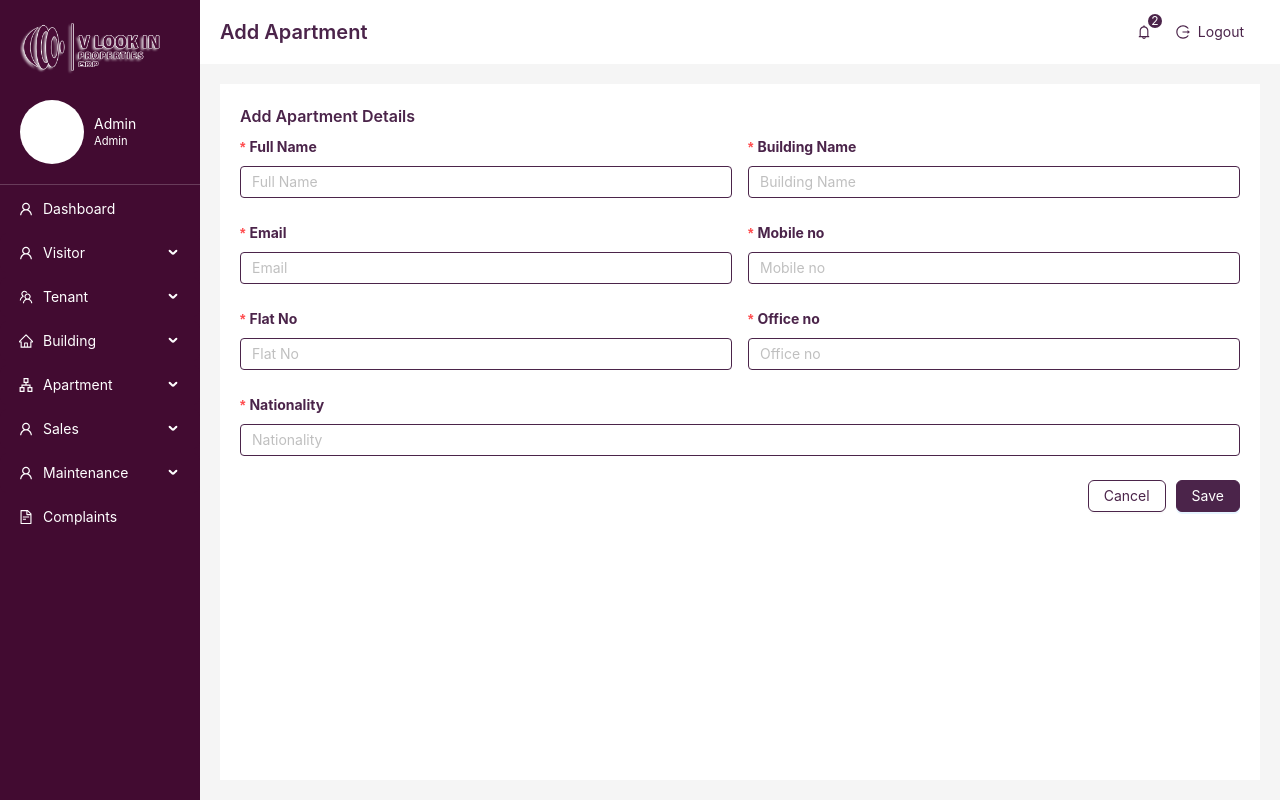
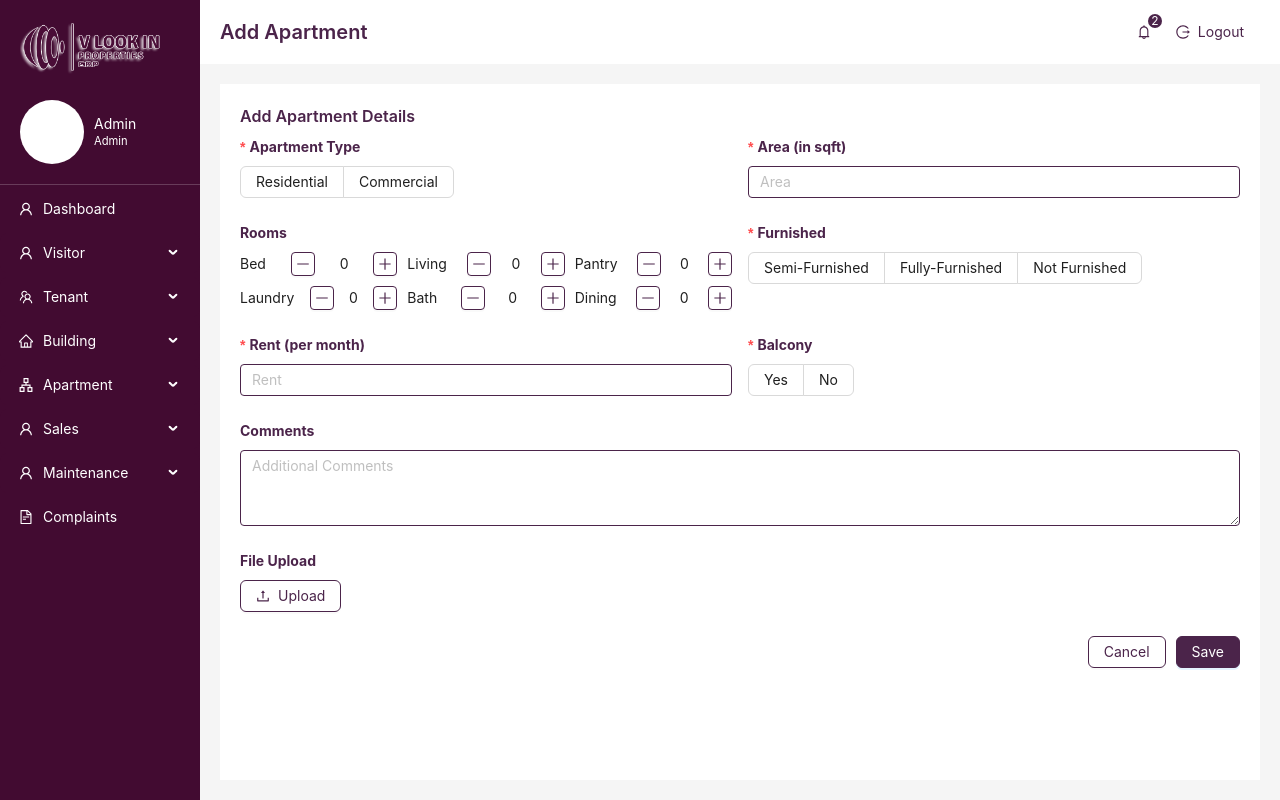
Before and after one commit to danish-abdullah/crems, a React (Create React App) app: page /#/add-apartment in a window 1280 px wide. Built offline with nearby package versions, Linux system fonts and the light colour scheme.

Commit message:
added add apartment form and view apartments view

```diff
--- a/src/pages/forms/AddApartment.js
+++ b/src/pages/forms/AddApartment.js
@@ -1,5 +1,6 @@
-import React from "react";
-import { Layout, Typography, Input, Button, Row, Col, Form } from "antd";
+import React, { useState } from "react";
+import { Layout, Typography, Input, Button, Form, Row, Col, Radio, Upload } from "antd";
+import { PlusOutlined, MinusOutlined, UploadOutlined } from "@ant-design/icons";
 import "../../App.css";
 import Sidebar from "../../components/AdminSidebar.js";
 import TitleHeader from "../../components/TitleHeader.js";
@@ -8,21 +9,31 @@ const { Content } = Layout;
 const { Title } = Typography;
 
 const AddApartment = () => {
-  const onFinish = (values) => {
-    console.log("Form values:", values);
+  const [roomCounts, setRoomCounts] = useState({
+    bed: 0,
+    living: 0,
+    pantry: 0,
+    laundry: 0,
+    bath: 0,
+    dining: 0,
+  });
+
+  const handleRoomCountChange = (room, increment) => {
+    setRoomCounts((prevCounts) => ({
+      ...prevCounts,
+      [room]: Math.max(0, prevCounts[room] + (increment ? 1 : -1)),
+    }));
   };
 
-  const onFinishFailed = (errorInfo) => {
-    console.error("Form failed:", errorInfo);
+  const onFinish = (values) => {
+    const apartmentDetails = { ...values, roomCounts };
+    console.log("Apartment details:", apartmentDetails);
   };
 
   return (
     <Layout style={{ minHeight: "100vh" }}>
       {/* Sidebar */}
-      <Sidebar
-        username="Admin"
-        role="Admin"
-      />
+      <Sidebar username="Admin" role="Admin" />
 
       {/* Main Content */}
       <Layout>
@@ -31,79 +42,100 @@ const AddApartment = () => {
           <Title level={5} style={{ color: "#4b244a" }}>
             Add Apartment Details
           </Title>
-          <Form
-            layout="vertical"
-            onFinish={onFinish}
-            onFinishFailed={onFinishFailed}
-          >
+          <Form layout="vertical" onFinish={onFinish}>
             <Row gutter={16}>
               <Col span={12}>
                 <Form.Item
-                  label="Full Name"
-                  name="fullName"
-                  rules={[{ required: true, message: "Please enter the full name" }]}
+                  label="Apartment Type"
+                  name="apartmentType"
+                  rules={[{ required: true, message: "Please select an apartment type" }]}
                 >
-                  <Input placeholder="Full Name" />
+                  <Radio.Group>
+                    <Radio.Button value="Residential">Residential</Radio.Button>
+                    <Radio.Button value="Commercial">Commercial</Radio.Button>
+                  </Radio.Group>
+                </Form.Item>
+                <Form.Item label="Rooms">
+                  <div style={{ display: "grid", gridTemplateColumns: "repeat(3, 1fr)", gap: "10px" }}>
+                    {Object.keys(roomCounts).map((room) => (
+                      <div
+                        key={room}
+                        style={{ display: "flex", alignItems: "center", justifyContent: "space-between", gap: "5px" }}
+                      >
+                        <span>{room.charAt(0).toUpperCase() + room.slice(1)}</span>
+                        <Button
+                          size="small"
+                          icon={<MinusOutlined />}
+                          onClick={() => handleRoomCountChange(room, false)}
+                        />
+                        <span>{roomCounts[room]}</span>
+                        <Button
+                          size="small"
+                          icon={<PlusOutlined />}
+                          onClick={() => handleRoomCountChange(room, true)}
+                        />
+                      </div>
+                    ))}
+                  </div>
+                </Form.Item>
+                <Form.Item
+                  label="Rent (per month)"
+                  name="rent"
+                  rules={[{ required: true, message: "Please enter the rent" }]}
+                >
+                  <Input placeholder="Rent" />
                 </Form.Item>
               </Col>
               <Col span={12}>
                 <Form.Item
-                  label="Building Name"
-                  name="buildingName"
-                  rules={[{ required: true, message: "Please enter the building name" }]}
+                  label="Area (in sqft)"
+                  name="area"
+                  rules={[{ required: true, message: "Please enter the area" }]}
                 >
-                  <Input placeholder="Building Name" />
+                  <Input placeholder="Area" />
+                </Form.Item>
+                <Form.Item
+                  label="Furnished"
+                  name="furnished"
+                  rules={[{ required: true, message: "Please select furnishing status" }]}
+                >
+                  <Radio.Group>
+                    <Radio.Button value="Semi-Furnished">Semi-Furnished</Radio.Button>
+                    <Radio.Button value="Fully-Furnished">Fully-Furnished</Radio.Button>
+                    <Radio.Button value="Not Furnished">Not Furnished</Radio.Button>
+                  </Radio.Group>
+                </Form.Item>
+                <Form.Item
+                  label="Balcony"
+                  name="balcony"
+                  rules={[{ required: true, message: "Please select if a balcony is present" }]}
+                  style={{ marginTop: "50px" }}
+                >
+                  <Radio.Group>
+                    <Radio.Button value="Yes">Yes</Radio.Button>
+                    <Radio.Button value="No">No</Radio.Button>
+                  </Radio.Group>
                 </Form.Item>
               </Col>
             </Row>
-            <Row gutter={16}>
-              <Col span={12}>
-                <Form.Item
-                  label="Email"
-                  name="email"
-                  rules={[{ type: "email", required: true, message: "Please enter a valid email" }]}
-                >
-                  <Input placeholder="Email" />
-                </Form.Item>
-              </Col>
-              <Col span={12}>
-                <Form.Item
-                  label="Mobile no"
-                  name="mobileNo"
-                  rules={[{ required: true, message: "Please enter the mobile number" }]}
-                >
-                  <Input placeholder="Mobile no" />
+            <Row>
+              <Col span={24}>
+                <Form.Item label="Comments" name="comments">
+                  <Input.TextArea placeholder="Additional Comments" rows={3} />
                 </Form.Item>
               </Col>
             </Row>
-            <Row gutter={16}>
-              <Col span={12}>
-                <Form.Item
-                  label="Flat No"
-                  name="flatNo"
-                  rules={[{ required: true, message: "Please enter the flat number" }]}
-                >
-                  <Input placeholder="Flat No" />
-                </Form.Item>
-              </Col>
-              <Col span={12}>
-                <Form.Item
-                  label="Office no"
-                  name="officeNo"
-                  rules={[{ required: true, message: "Please enter the office number" }]}
-                >
-                  <Input placeholder="Office no" />
-                </Form.Item>
-              </Col>
-            </Row>
-            <Row gutter={16}>
+            <Row>
               <Col span={24}>
                 <Form.Item
-                  label="Nationality"
-                  name="nationality"
-                  rules={[{ required: true, message: "Please enter the nationality" }]}
+                  label="File Upload"
+                  name="fileUpload"
+                  valuePropName="fileList"
+                  getValueFromEvent={(e) => (Array.isArray(e) ? e : e && e.fileList)}
                 >
-                  <Input placeholder="Nationality" />
+                  <Upload name="file" action="/upload.do" listType="text">
+                    <Button icon={<UploadOutlined />}>Upload</Button>
+                  </Upload>
                 </Form.Item>
               </Col>
             </Row>
@@ -111,7 +143,11 @@ const AddApartment = () => {
               <Button type="default" style={{ marginRight: "10px" }}>
                 Cancel
               </Button>
-              <Button type="primary" htmlType="submit" style={{ backgroundColor: "#4b244a", borderColor: "#4b244a" }}>
+              <Button
+                type="primary"
+                htmlType="submit"
+                style={{ backgroundColor: "#4b244a", borderColor: "#4b244a" }}
+              >
                 Save
               </Button>
             </div>
--- a/src/pages/views/ViewApartments.js
+++ b/src/pages/views/ViewApartments.js
@@ -1,64 +1,82 @@
 import React from "react";
-import { Layout, Table, Input, Button } from "antd";
-import { EditOutlined, DeleteOutlined } from "@ant-design/icons";
-import "../../App.css";
+import { Layout, Table, Button, Typography, Popover } from "antd";
+import { EditOutlined, DeleteOutlined, InfoCircleOutlined } from "@ant-design/icons";
 import Sidebar from "../../components/AdminSidebar.js";
 import TitleHeader from "../../components/TitleHeader.js";
 
 const { Content } = Layout;
-const { Search } = Input;
+const { Title } = Typography;
 
 const ViewApartments = () => {
-  // Sample data for visitors table
-  const dataSource = [
+  // Mock data for apartments
+  const data = [
     {
       key: "1",
-      building: "Al jeddah",
-      person: "Visitor",
-      date: "2023-03-12",
-      name: "Umer",
-      mobile: "55 765 7028",
-      email: "umer30@gmail.com",
+      apartmentType: "Residential",
+      area: "1200 sqft",
+      rent: "$1500",
+      rooms: "2 Bed, 1 Bath, 1 Living",
+      furnished: "Semi-Furnished",
+      balcony: "Yes",
+      comments: "Close to the park",
     },
-    // Add more rows as needed
+    {
+      key: "2",
+      apartmentType: "Commercial",
+      area: "1800 sqft",
+      rent: "$2500",
+      rooms: "1 Studio, 1 Pantry",
+      furnished: "Not Furnished",
+      balcony: "No",
+      comments: "Good location for an office",
+    },
   ];
 
+  // Table columns configuration
   const columns = [
     {
-      title: "Building",
-      dataIndex: "building",
-      key: "building",
+      title: "Apartment Type",
+      dataIndex: "apartmentType",
+      key: "apartmentType",
     },
     {
-      title: "Person",
-      dataIndex: "person",
-      key: "person",
+      title: "Area",
+      dataIndex: "area",
+      key: "area",
     },
     {
-      title: "Date",
-      dataIndex: "date",
-      key: "date",
+      title: "Rent",
+      dataIndex: "rent",
+      key: "rent",
     },
     {
-      title: "Name",
-      dataIndex: "name",
-      key: "name",
+      title: "Rooms",
+      dataIndex: "rooms",
+      key: "rooms",
     },
     {
-      title: "Mobile No",
-      dataIndex: "mobile",
-      key: "mobile",
+      title: "Furnished",
+      dataIndex: "furnished",
+      key: "furnished",
     },
     {
-      title: "Email",
-      dataIndex: "email",
-      key: "email",
-      render: (text) => <a href={`mailto:${text}`}>{text}</a>,
+      title: "Balcony",
+      dataIndex: "balcony",
+      key: "balcony",
+    },
+    {
+      title: "Comments",
+      key: "comments",
+      render: (_, record) => (
+        <Popover content={record.comments}>
+          <InfoCircleOutlined style={{ color: "#4b244a", cursor: "pointer" }} />
+        </Popover>
+      ),
     },
     {
       title: "Update",
       key: "update",
-      render: () => (
+      render: (_, record) => (
         <div>
           <Button
             icon={<EditOutlined />}
@@ -74,31 +92,16 @@ const ViewApartments = () => {
   return (
     <Layout style={{ minHeight: "100vh" }}>
       {/* Sidebar */}
-      <Sidebar
-        username="Admin"
-        role="Admin"
-      />
+      <Sidebar username="Admin" role="Admin" />
 
       {/* Main Content */}
       <Layout>
         <TitleHeader title="View Apartments" />
-        <Content
-          style={{ margin: "20px", padding: "20px", background: "white" }}
-        >
-          <Search
-            placeholder="Search"
-            allowClear
-            style={{
-              width: 300,
-              marginBottom: "20px",
-              borderColor: "#4b244a",
-            }}
-          />
-          <Table
-            dataSource={dataSource}
-            columns={columns}
-            pagination={{ pageSize: 5 }}
-          />
+        <Content style={{ margin: "20px", padding: "20px", background: "white" }}>
+          <Title level={5} style={{ color: "#4b244a" }}>
+            Apartment List
+          </Title>
+          <Table columns={columns} dataSource={data} pagination={{ pageSize: 5 }} />
         </Content>
       </Layout>
     </Layout>
```
